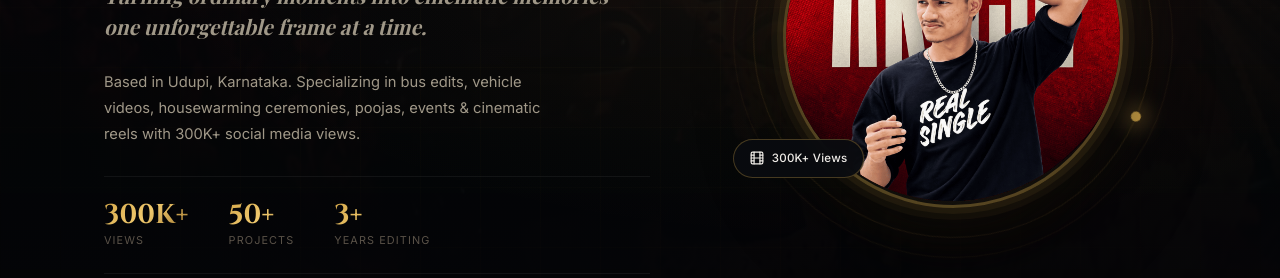
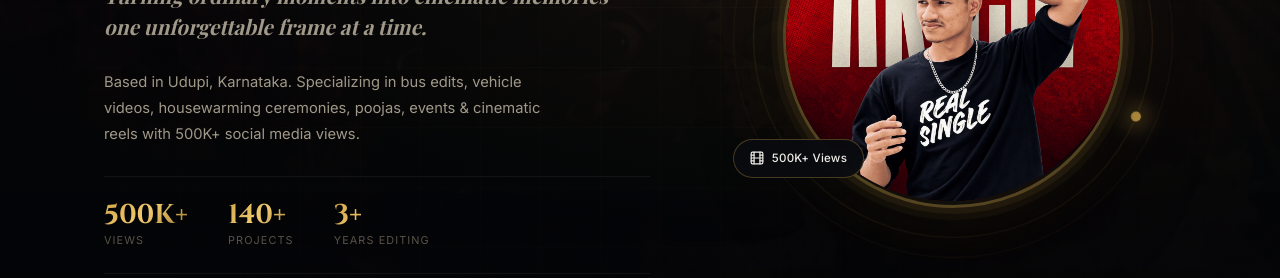
Before and after one commit to Shashidharak89/AKASH_PORTFOLIO_REACT, a React (Vite) app: page / in a window 1280 px wide. Shown: the part 413-691 px from the top of the page. Built offline with nearby package versions, Linux system fonts and the light colour scheme; a web font is replaced by a local one.

Commit message:
Refactor : updates in projects and reels captions

```diff
--- a/index.html
+++ b/index.html
@@ -5,7 +5,7 @@
     <link rel="icon" type="image/png" href="/favicon.png" />
     <meta name="viewport" content="width=device-width, initial-scale=1.0" />
     <title>Akash Kulal | Creative Video Editor & Cinematographer | Udupi</title>
-    <meta name="description" content="Akash Kulal - Creative Video Editor and Cinematographer from Udupi, Karnataka. Specializing in cinematic reels, bus edits, vehicle videos, housewarming, poojas, and events. 300K+ views on social media." />
+    <meta name="description" content="Akash Kulal - Creative Video Editor and Cinematographer from Udupi, Karnataka. Specializing in cinematic reels, bus edits, vehicle videos, housewarming, poojas, and events. 500K+ views on social media and 140+ completed projects." />
     <meta name="keywords" content="Akash Kulal, Video Editor, Cinematographer, Udupi, Creative Reels, Bus Edits, Vehicle Videos, Housewarming, Poojas, Events, Karnataka" />
     <meta property="og:title" content="Akash Kulal | Creative Video Editor" />
     <meta property="og:description" content="Turning ordinary moments into cinematic memories. Based in Udupi, Karnataka." />
--- a/src/components/About.jsx
+++ b/src/components/About.jsx
@@ -168,7 +168,7 @@ export default function About() {
 
             <p className="about-body">
               From buses and vehicles to housewarming ceremonies, poojas, events, and special
-              moments — every frame is edited with creativity and passion. With 300K+ views
+              moments — every frame is edited with creativity and passion. With 500K+ views
               across social media, I'm on a journey to 1 million.
             </p>
           </div>
@@ -184,7 +184,7 @@ export default function About() {
             <div className="highlight-item">
               <FiAward className="hi-icon" />
               <div>
-                <span className="hi-title">300K+ Views</span>
+                <span className="hi-title">500K+ Views</span>
                 <span className="hi-sub">Growing towards 1 million</span>
               </div>
             </div>
--- a/src/components/Hero.jsx
+++ b/src/components/Hero.jsx
@@ -71,16 +71,16 @@ export default function Hero() {
 
           <p className="hero-description" ref={descRef} style={{ opacity: 0 }}>
             Based in Udupi, Karnataka. Specializing in bus edits, vehicle videos,
-            housewarming ceremonies, poojas, events &amp; cinematic reels with 300K+ social media views.
+            housewarming ceremonies, poojas, events &amp; cinematic reels with 500K+ social media views.
           </p>
 
           <div className="hero-stats" ref={statsRef} style={{ opacity: 0 }}>
             <div className="hero-stat">
-              <span className="hero-stat-number">300K+</span>
+              <span className="hero-stat-number">500K+</span>
               <span className="hero-stat-label">Views</span>
             </div>
             <div className="hero-stat">
-              <span className="hero-stat-number">50+</span>
+              <span className="hero-stat-number">140+</span>
               <span className="hero-stat-label">Projects</span>
             </div>
             <div className="hero-stat">
@@ -115,7 +115,7 @@ export default function Hero() {
 
             <div className="hero-floating-tag tag--views" ref={addTag} style={{ opacity: 0 }}>
               <FiFilm className="tag-ri-icon" />
-              300K+ Views
+              500K+ Views
             </div>
             <div className="hero-floating-tag tag--location" ref={addTag} style={{ opacity: 0 }}>
               <FiMapPin className="tag-ri-icon" />
--- a/src/components/Reels.jsx
+++ b/src/components/Reels.jsx
@@ -17,16 +17,16 @@ import reel10 from '../assets/reels/reel10.mp4'
 gsap.registerPlugin(ScrollTrigger)
 
 const reels = [
-  { src: reel1,  label: 'Cinematic Reel',    badge: 'Featured', type: 'featured' },
-  { src: reel2,  label: 'Bus Edit',          badge: 'Popular',  type: 'tall'     },
-  { src: reel3,  label: 'Vehicle Edit',      badge: '',         type: 'standard' },
-  { src: reel4,  label: 'Event Highlights',  badge: '',         type: 'wide'     },
-  { src: reel5,  label: 'Housewarming',      badge: '300K Views',type: 'wide'    },
-  { src: reel6,  label: 'Creative Cut',      badge: 'New',      type: 'tall'     },
-  { src: reel7,  label: 'Pooja Ceremony',    badge: '',         type: 'standard' },
-  { src: reel8,  label: 'Creative Reel',     badge: 'Trending', type: 'featured' },
-  { src: reel9,  label: 'Event Edit',        badge: '',         type: 'standard' },
-  { src: reel10, label: 'Special Reel',      badge: 'New',      type: 'wide'     },
+  { src: reel1,  type: 'featured' },
+  { src: reel2,  type: 'tall'     },
+  { src: reel3,  type: 'standard' },
+  { src: reel4,  type: 'wide'     },
+  { src: reel5,  type: 'wide'     },
+  { src: reel6,  type: 'tall'     },
+  { src: reel7,  type: 'standard' },
+  { src: reel8,  type: 'featured' },
+  { src: reel9,  type: 'standard' },
+  { src: reel10, type: 'wide'     },
 ]
 
 /* ─── Customized Bento Reel Card ─────────────────────────────── */
@@ -108,15 +108,6 @@ function ReelCard({ reel, index, onPlay }) {
         playsInline
         preload="metadata"
       />
-
-      <div className="reel-overlay">
-        <div className="reel-top">
-          {reel.badge && <span className="reel-badge">{reel.badge}</span>}
-        </div>
-        <div className="reel-bottom">
-          <span className="reel-label">{reel.label}</span>
-        </div>
-      </div>
 
       {/* Expand hint icon on hover */}
       <div className="reel-play-btn" aria-label="Expand Reel">
--- a/src/components/Stats.jsx
+++ b/src/components/Stats.jsx
@@ -6,9 +6,9 @@ import { FiEye, FiFilm, FiSmile, FiAward } from 'react-icons/fi'
 gsap.registerPlugin(ScrollTrigger)
 
 const stats = [
-  { Icon: FiEye,   number: '300K+', label: 'Social Media Views'  },
-  { Icon: FiFilm,  number: '50+',   label: 'Videos Completed'    },
-  { Icon: FiSmile, number: '40+',   label: 'Happy Clients'       },
+  { Icon: FiEye,   number: '500K+', label: 'Social Media Views'  },
+  { Icon: FiFilm,  number: '140+',  label: 'Videos Completed'    },
+  { Icon: FiSmile, number: '100+',  label: 'Happy Clients'       },
   { Icon: FiAward, number: '3+',    label: 'Years of Experience' },
 ]
 
```
